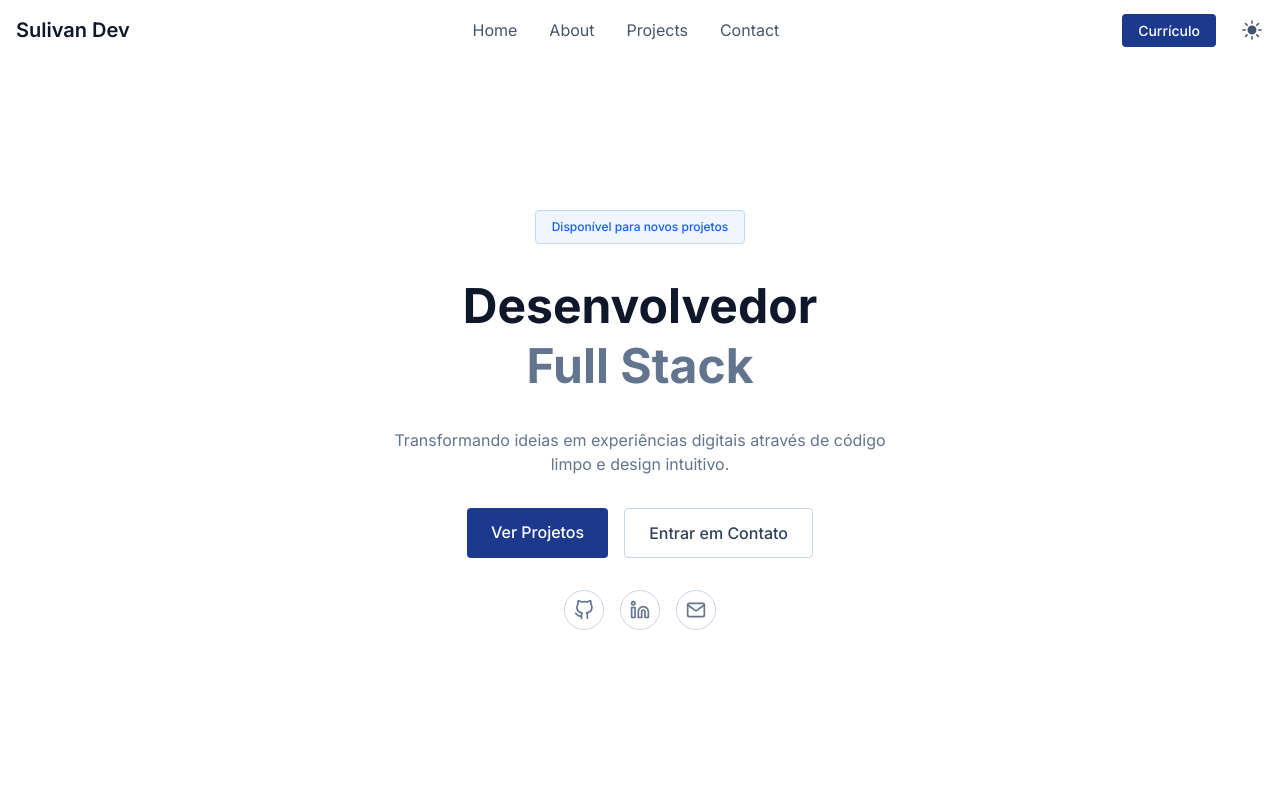
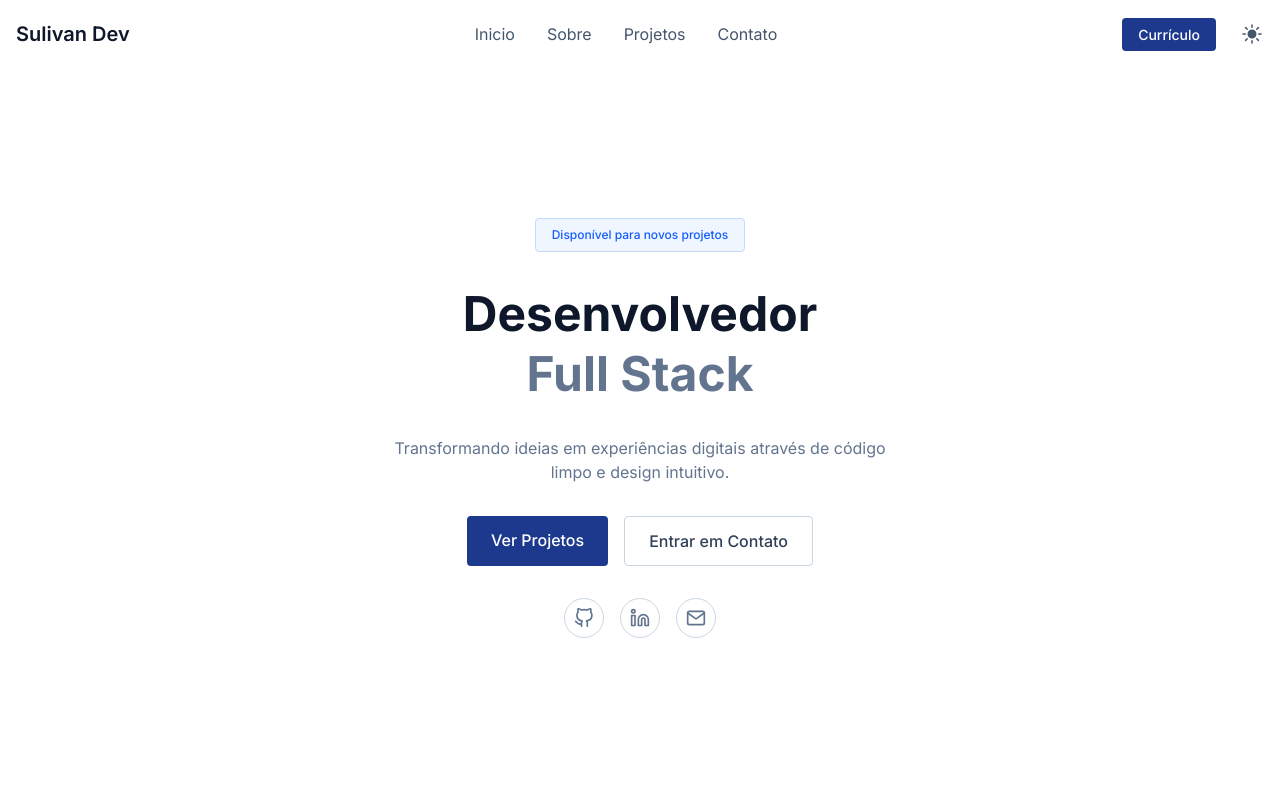
Before and after one commit to Sulivan7/profile-dev, a React (Vite) app: page / in a window 1280 px wide. Shown: the top 800 px of the page. Built offline with nearby package versions, Linux system fonts and the light colour scheme.

Commit message:
fix nav links

```diff
--- a/src/components/Header.tsx
+++ b/src/components/Header.tsx
@@ -6,10 +6,10 @@ import { useTheme } from "../hooks/useTheme";
 import Button from "./Button";
 
 const navLinks = [
-  { name: "Home", href: "#" },
-  { name: "About", href: "#" },
-  { name: "Projects", href: "#" },
-  { name: "Contact", href: "#" },
+  { name: "Inicio", href: "#hero" },
+  { name: "Sobre", href: "#about" },
+  { name: "Projetos", href: "#projects" },
+  { name: "Contato", href: "#contact" },
 ];
 
 const Header = () => {
@@ -19,12 +19,12 @@ const Header = () => {
 
   return (
     <header
-      className={`sticky top-0 z-50 py-4 transition-all bg-white dark:bg-slate-900 ${scrolled ? "border-b border-slate-200 dark:border-slate-700" : ""}`}
+      className={`sticky top-0 z-50 py-5 transition-all bg-white dark:bg-slate-900 ${scrolled ? "border-b border-slate-200 dark:border-slate-700" : ""}`}
     >
       <div className="container mx-auto px-4 flex items-center justify-between">
         <a
           className="text-xl font-semibold text-slate-900 dark:text-white"
-          href="#"
+          href="#home"
         >
           Sulivan Dev
         </a>
@@ -46,7 +46,13 @@ const Header = () => {
 
         <div className="flex items-center gap-6">
           <div className="hidden md:block">
-            <Button text="Currículo" variant="primary" size="sm" href="#" />
+            <Button
+              text="Currículo"
+              variant="primary"
+              size="sm"
+              href="/curriculoDev.pdf"
+              target="_blank"
+            />
           </div>
 
           {theme === "light" ? (
@@ -93,7 +99,13 @@ const Header = () => {
               </li>
             ))}
             <div className="mt-4 px-3">
-              <Button text="Currículo" variant="primary" size="sm" href="#" />
+              <Button
+                text="Currículo"
+                variant="primary"
+                size="sm"
+                href="/curriculoDev.pdf"
+                target="_blank"
+              />
             </div>
           </ul>
         </nav>
```
